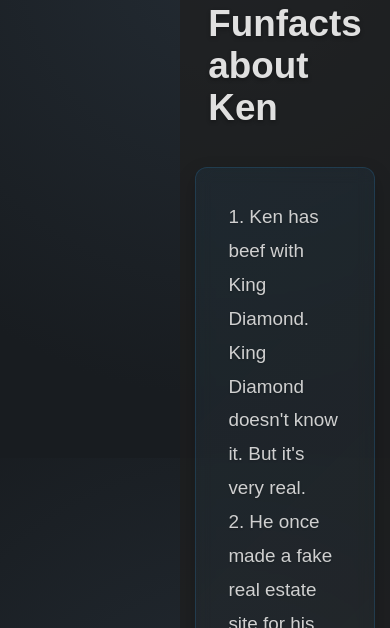
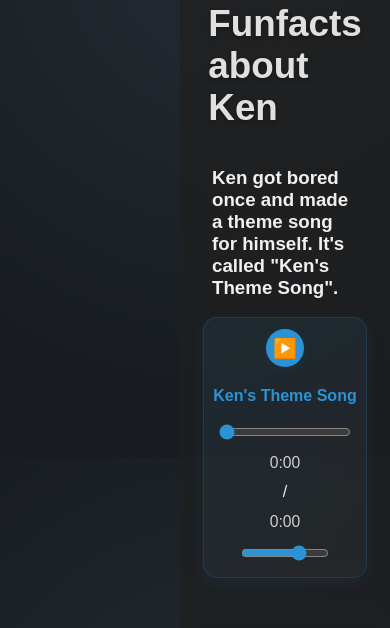
Before and after one commit to Kenhugo-DT/portefoliooppgave, a plain HTML site: page index.html in a window 390 px wide. Shown: the part 3762-4390 px from the top of the page. Drawn offline with Linux system fonts and the light colour scheme.

Commit message:
Add music player feature to portfolio site, including audio controls and styling for "Ken's Theme Song".

```diff
--- a/css/funfacts.css
+++ b/css/funfacts.css
@@ -51,3 +51,79 @@
     rgba(128, 128, 128, 0.08) 50%,
     rgba(44, 146, 214, 0.12) 100%);
 }
+
+/* Music Player Styles */
+.music-player {
+  display: flex;
+  flex-direction: column;
+  align-items: center;
+  background: linear-gradient(135deg, rgba(44,146,214,0.10) 0%, rgba(128,128,128,0.08) 100%);
+  border: 1.5px solid rgba(44,146,214,0.18);
+  border-radius: 14px;
+  box-shadow: 0 4px 18px rgba(44,146,214,0.10);
+  padding: 1.2rem 2rem 1.2rem 2rem;
+  margin-bottom: 2.2rem;
+  width: 100%;
+  max-width: 420px;
+  gap: 0.7rem;
+  position: relative;
+  z-index: 2;
+}
+.music-player #song-title {
+  font-size: 1.15rem;
+  color: #2c92d6;
+  font-weight: 600;
+  margin-bottom: 0.2rem;
+}
+.music-player button {
+  background: #2c92d6;
+  color: #fff;
+  border: none;
+  border-radius: 50%;
+  width: 48px;
+  height: 48px;
+  font-size: 1.7rem;
+  display: flex;
+  align-items: center;
+  justify-content: center;
+  cursor: pointer;
+  margin-bottom: 0.5rem;
+  transition: background 0.2s, transform 0.2s;
+  box-shadow: 0 2px 8px rgba(44,146,214,0.10);
+}
+.music-player button:hover {
+  background: #4CAF50;
+  transform: scale(1.08);
+}
+.music-player input[type="range"] {
+  width: 90%;
+  margin: 0.3rem 0;
+  accent-color: #2c92d6;
+  background: transparent;
+}
+.music-player #seek-bar {
+  margin-bottom: 0.2rem;
+}
+.music-player #current-time, .music-player #duration {
+  font-size: 0.98rem;
+  color: #d0d0d0;
+  margin: 0 0.2rem;
+}
+.music-player #volume-bar {
+  width: 60%;
+  margin-top: 0.2rem;
+}
+@media (max-width: 600px) {
+  .music-player {
+    padding: 0.7rem 0.5rem;
+    max-width: 98vw;
+  }
+  .music-player button {
+    width: 38px;
+    height: 38px;
+    font-size: 1.2rem;
+  }
+  .music-player #song-title {
+    font-size: 1rem;
+  }
+}
--- a/index.html
+++ b/index.html
@@ -72,6 +72,15 @@
 
     <section id="funfacts">
       <h2>Funfacts about Ken</h2>
+      <h3>Ken got bored once and made a theme song for himself. It's called "Ken's Theme Song".</h3>
+      <div class="music-player" id="music-player">
+        <button id="play-pause" aria-label="Play/Pause"><span id="play-icon">▶️</span><span id="pause-icon" style="display:none;">⏸️</span></button>
+        <span id="song-title">Ken's Theme Song</span>
+        <audio id="audio-player" src="images/ThemeSong.mp3"></audio>
+        <input type="range" id="seek-bar" value="0" min="0" max="100" step="1">
+        <span id="current-time">0:00</span> / <span id="duration">0:00</span>
+        <input type="range" id="volume-bar" min="0" max="1" step="0.01" value="0.7">
+      </div>
       <p>1. Ken has beef with King Diamond. King Diamond doesn't know it. But it's very real. <br>
         2. He once made a fake real estate site for his teachers' homes. The accuracy was borderline unsettling. <br>
         3. He fears dragonflies more than deadlines. And he's met both in the wild. <br>
--- a/menu.js
+++ b/menu.js
@@ -131,4 +131,62 @@ document.addEventListener("DOMContentLoaded", () => {
     const offset = (sliderPercent / 100) * rect.width;
     setSlider(rect.left + offset);
   });
+
+  // --- Music Player Logic ---
+  const audio = document.getElementById('audio-player');
+  const playPauseBtn = document.getElementById('play-pause');
+  const playIcon = document.getElementById('play-icon');
+  const pauseIcon = document.getElementById('pause-icon');
+  const seekBar = document.getElementById('seek-bar');
+  const currentTime = document.getElementById('current-time');
+  const duration = document.getElementById('duration');
+  const volumeBar = document.getElementById('volume-bar');
+
+  if (!audio) return;
+
+  // Play/Pause toggle
+  playPauseBtn.addEventListener('click', function () {
+    if (audio.paused) {
+      audio.play();
+    } else {
+      audio.pause();
+    }
+  });
+
+  audio.addEventListener('play', function () {
+    playIcon.style.display = 'none';
+    pauseIcon.style.display = '';
+  });
+  audio.addEventListener('pause', function () {
+    playIcon.style.display = '';
+    pauseIcon.style.display = 'none';
+  });
+
+  // Update seek bar and time
+  audio.addEventListener('timeupdate', function () {
+    seekBar.value = (audio.currentTime / audio.duration) * 100 || 0;
+    currentTime.textContent = formatTime(audio.currentTime);
+  });
+  audio.addEventListener('loadedmetadata', function () {
+    duration.textContent = formatTime(audio.duration);
+    seekBar.value = 0;
+    currentTime.textContent = '0:00';
+  });
+  seekBar.addEventListener('input', function () {
+    audio.currentTime = (seekBar.value / 100) * audio.duration;
+  });
+
+  // Volume
+  volumeBar.addEventListener('input', function () {
+    audio.volume = volumeBar.value;
+  });
+  audio.volume = volumeBar.value;
+
+  // Utility
+  function formatTime(sec) {
+    sec = Math.floor(sec);
+    const min = Math.floor(sec / 60);
+    const s = sec % 60;
+    return min + ':' + (s < 10 ? '0' : '') + s;
+  }
 });
```
Also changed, not shown: 1 other file.
